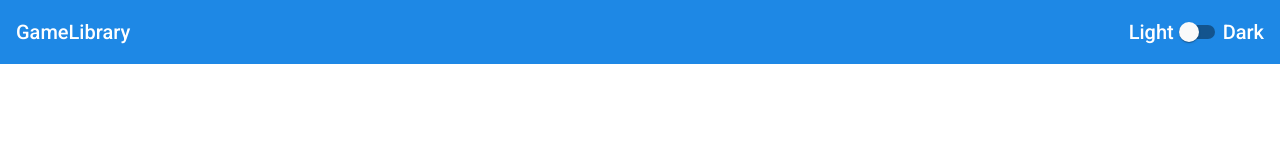
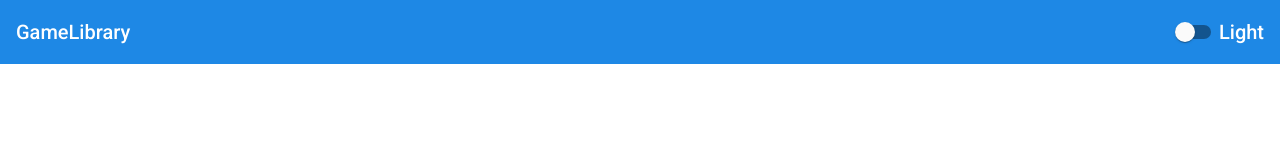
Before and after one commit to fvidak00/GameLibrary, an Angular app: page / in a window 1280 px wide. Shown: the top 160 px of the page. Built offline with nearby package versions, Linux system fonts and the light colour scheme.

Commit message:
Bg color still issue, slidetoggle works better

```diff
--- a/src/app/app.component.ts
+++ b/src/app/app.component.ts
@@ -1,4 +1,4 @@
-import { Component, HostBinding, Inject, OnInit, Renderer2 } from '@angular/core';
+import { Component, Inject, OnInit, Renderer2 } from '@angular/core';
 import { DOCUMENT } from "@angular/common"
 
 @Component({
--- a/src/app/header/header.component.html
+++ b/src/app/header/header.component.html
@@ -2,7 +2,6 @@
   {{title}}
   <span class="spacer"></span>
   <span>
-    Light
-    <mat-slide-toggle (change)="onChangeTheme($event)">Dark</mat-slide-toggle>
+    <mat-slide-toggle (change)="onChangeTheme($event)">{{currentTheme}}</mat-slide-toggle>
   </span>
 </mat-toolbar>
--- a/src/app/header/header.component.ts
+++ b/src/app/header/header.component.ts
@@ -1,5 +1,5 @@
-import { Component, EventEmitter, HostBinding, Output } from "@angular/core";
-import { MatSlideToggle, MatSlideToggleChange } from "@angular/material/slide-toggle";
+import { Component, EventEmitter, Output } from "@angular/core";
+import { MatSlideToggleChange } from "@angular/material/slide-toggle";
 
 @Component({
   selector:"app-header",
@@ -8,11 +8,13 @@ import { MatSlideToggle, MatSlideToggleChange } from "@angular/material/slide-to
 })
 export class HeaderComponent{
   title="GameLibrary"
+  currentTheme="Light"
 
   @Output()
   readonly themeSwitched=new EventEmitter<boolean>()
 
   onChangeTheme({checked}:MatSlideToggleChange){
+    this.currentTheme=checked ? "Dark":"Light"
     this.themeSwitched.emit(checked)
   }
 }
--- a/src/custom-theme.scss
+++ b/src/custom-theme.scss
@@ -17,6 +17,7 @@ $GameLibrary-light-accent: mat-palette($mat-orange, A400, A100, A700);
 
 $GameLibrary-dark-primary: mat-palette($mat-blue, 900);
 $GameLibrary-dark-accent: mat-palette($mat-orange, A400, A200, A700);
+$GameLibrary-dark-background: map_get($mat-blue-grey, 100);
 
 // The warn palette is optional (defaults to red).
 $GameLibrary-light-warn: mat-palette($mat-red);
@@ -39,6 +40,11 @@ $GameLibrary-theme-dark: mat-dark-theme((
   )
 ));
 
+//Custom background color
+$background: map-get($GameLibrary-theme-dark, background);
+$background: map_merge($background, (background:$GameLibrary-dark-background));
+$GameLibrary-theme-dark: map_merge($GameLibrary-theme-dark, (background:$background));
+
 // Include theme styles for core and each component used in your app.
 // Alternatively, you can import and @include the theme mixins for each component
 // that you are using.
--- a/src/index.html
+++ b/src/index.html
@@ -9,7 +9,7 @@
   <link href="https://fonts.googleapis.com/css?family=Roboto:300,400,500&display=swap" rel="stylesheet">
   <link href="https://fonts.googleapis.com/icon?family=Material+Icons" rel="stylesheet">
 </head>
-<body class="mat-typography">
+<body class="mat-typography" class="mat-app-background">
   <app-root></app-root>
 </body>
 </html>
```
